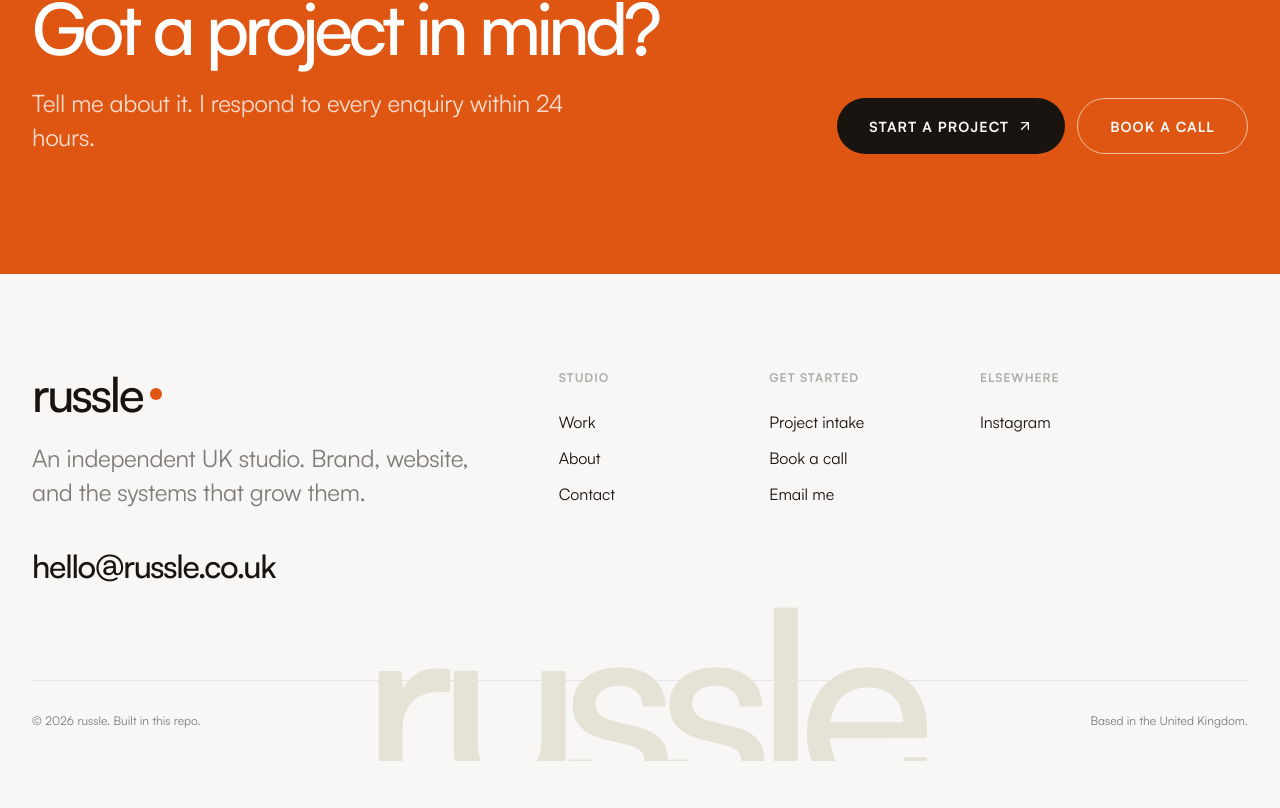
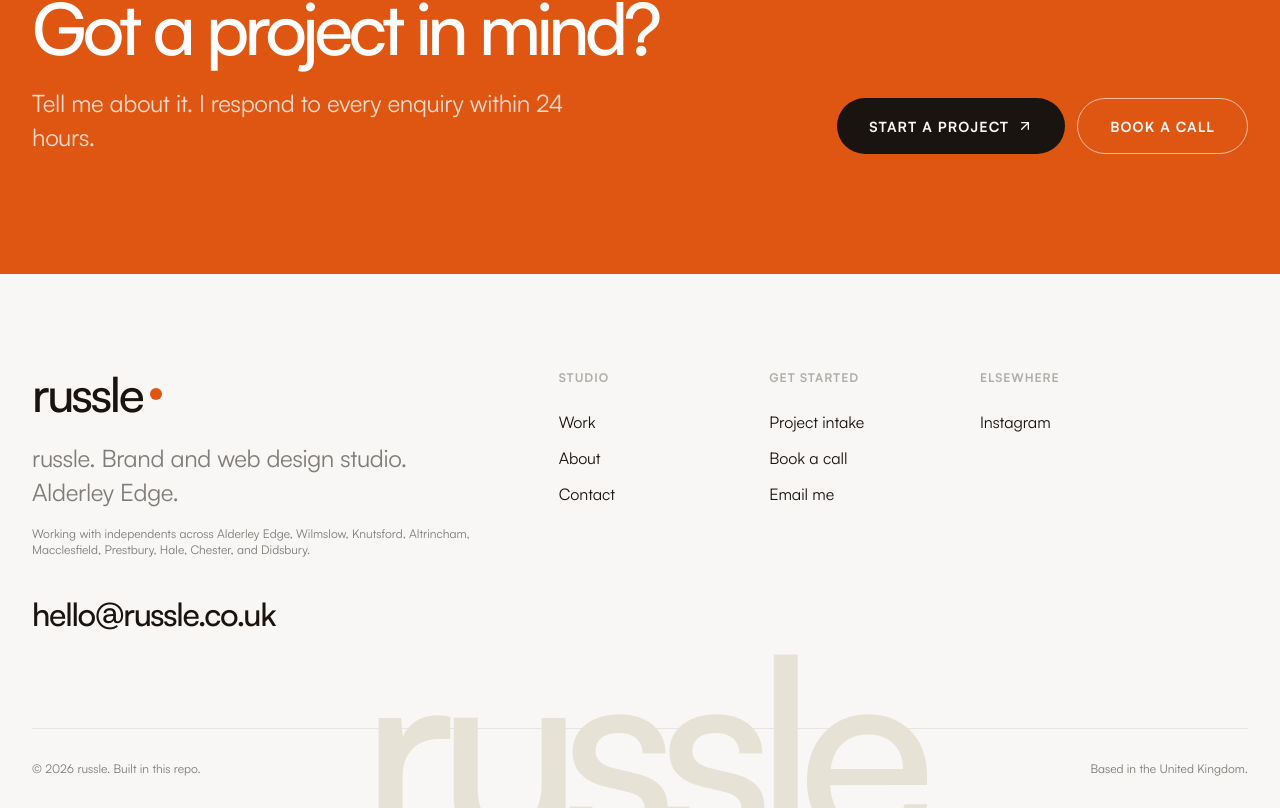
Before and after one commit to chiefgu/russle, a Next.js app: page / in a window 1280 px wide. Shown: the part 9414-10222 px from the top of the page. Before the commit the page ends 10175 px from the top, so only its background shows below. Built offline with nearby package versions, Linux system fonts and the light colour scheme; no server answers.

Commit message:
feat(footer): add brand descriptor and service-area lines

```diff
--- a/src/components/layout/Footer.tsx
+++ b/src/components/layout/Footer.tsx
@@ -39,7 +39,11 @@ export function Footer() {
               <span aria-hidden className="h-3 w-3 rounded-full bg-[var(--color-accent)]" />
             </Link>
             <p className="text-big mt-6 max-w-md text-[var(--color-text-mute)]">
-              An independent UK studio. Brand, website, and the systems that grow them.
+              russle. Brand and web design studio. Alderley Edge.
+            </p>
+            <p className="text-small mt-4 max-w-md text-[var(--color-text-mute)]">
+              Working with independents across Alderley Edge, Wilmslow, Knutsford,
+              Altrincham, Macclesfield, Prestbury, Hale, Chester, and Didsbury.
             </p>
             <a
               href="mailto:hello@russle.co.uk"
```
